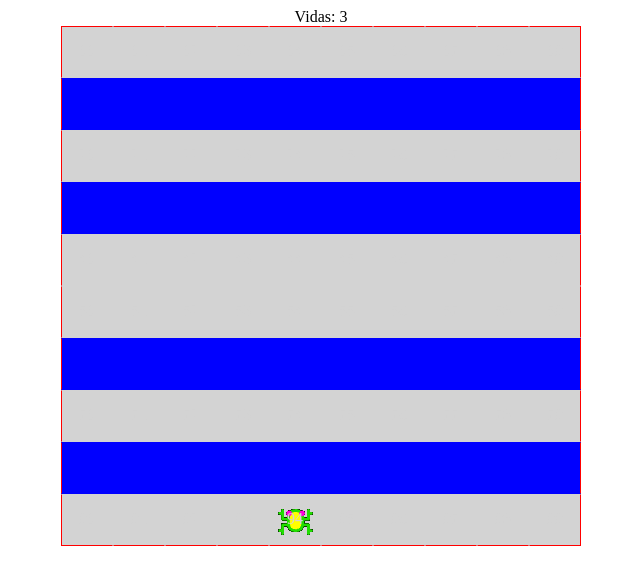
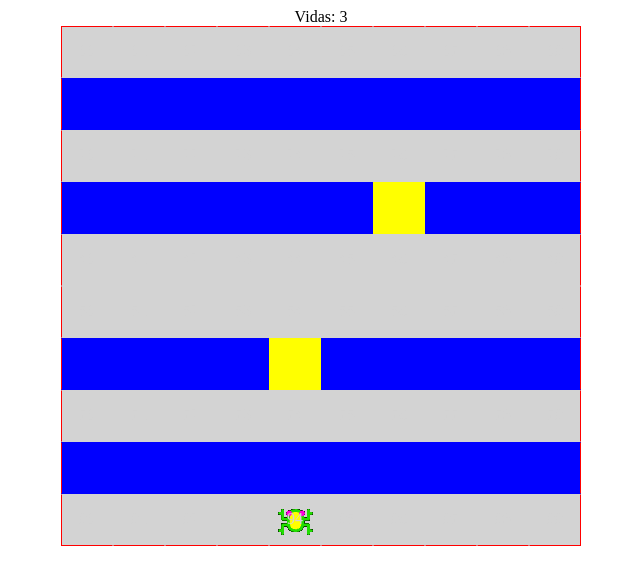
Before and after one commit to JulianoTavaresDaSilva/aula-JS, a plain HTML site: page index.html in a window 1280 px wide. Shown: the whole page, without its empty margins (319-959 px from the left). Drawn offline with Linux system fonts and the light colour scheme.

Commit message:
balsa implementada, terminar somento o movimento de ida e volta dela

```diff
--- a/css/style.css
+++ b/css/style.css
@@ -18,6 +18,12 @@
     background-color: blue;
     border: 1px solid transparent;
     color: blue;
+}
+
+.amarelo{
+    background-color: yellow;
+    border: 1px solid transparent;
+    color: yellow;
 }
 
 .cinza {
--- a/js/script.js
+++ b/js/script.js
@@ -8,7 +8,8 @@ var posicaoY = 4;
 var vidas = 3;
 
 var rios = [1, 3, 6, 8];
-var rio = 1;
+var balsa = [2, 4, 6, 8];
+var direcao = [-1, 1, -1, 1]
 
 //resgistro de eventos
 document.addEventListener('DOMContentLoaded', inicializaJogo);
@@ -93,12 +94,16 @@ function inicializaJogo(){
     jogador.classList.add('jogador');
 
     //Criar rio
-    rios.forEach(rio => {
-    for(let i = 0; i < gridSizeY; i++){
-        let elem = document.querySelector('#bloco' + rio+i)
-        elem.classList.remove('cinza')
-        elem.classList.add('azul')
-    }
+    rios.forEach((rio, cont_rio) => {
+        for(let i = 0; i < gridSizeY; i++){
+
+            let elem = document.querySelector('#bloco' + rio + i)
+            elem.classList.remove('cinza')
+            if(balsa[cont_rio] == i)
+                elem.classList.add('amarelo')
+            else
+                elem.classList.add('azul')
+        }
     });
 
     atualizaVidas();
@@ -134,3 +139,26 @@ function criaGrid() {
         }
     }
 }
+
+setInterval(movimentaBalsas, 1500);
+
+function movimentaBalsas(){
+    rios.forEach((rio, index) => {
+        let balsaAtual = document.querySelector('#bloco' + rio + balsa[index]);
+
+        if(direcao[index] == 1){
+            balsa[index]++
+            if(balsa[index] == gridSizeY -1){
+
+            }
+        }else{
+            balsa[index]--
+        }
+        let balsaNova = document.querySelector('#bloco'+rio+(balsa[index]));
+
+        balsaAtual.classList.remove('amarelo');
+        balsaAtual.classList.add('azul');
+        balsaNova.classList.remove('azul');
+        balsaNova.classList.add('amarelo')
+    })
+}
```
